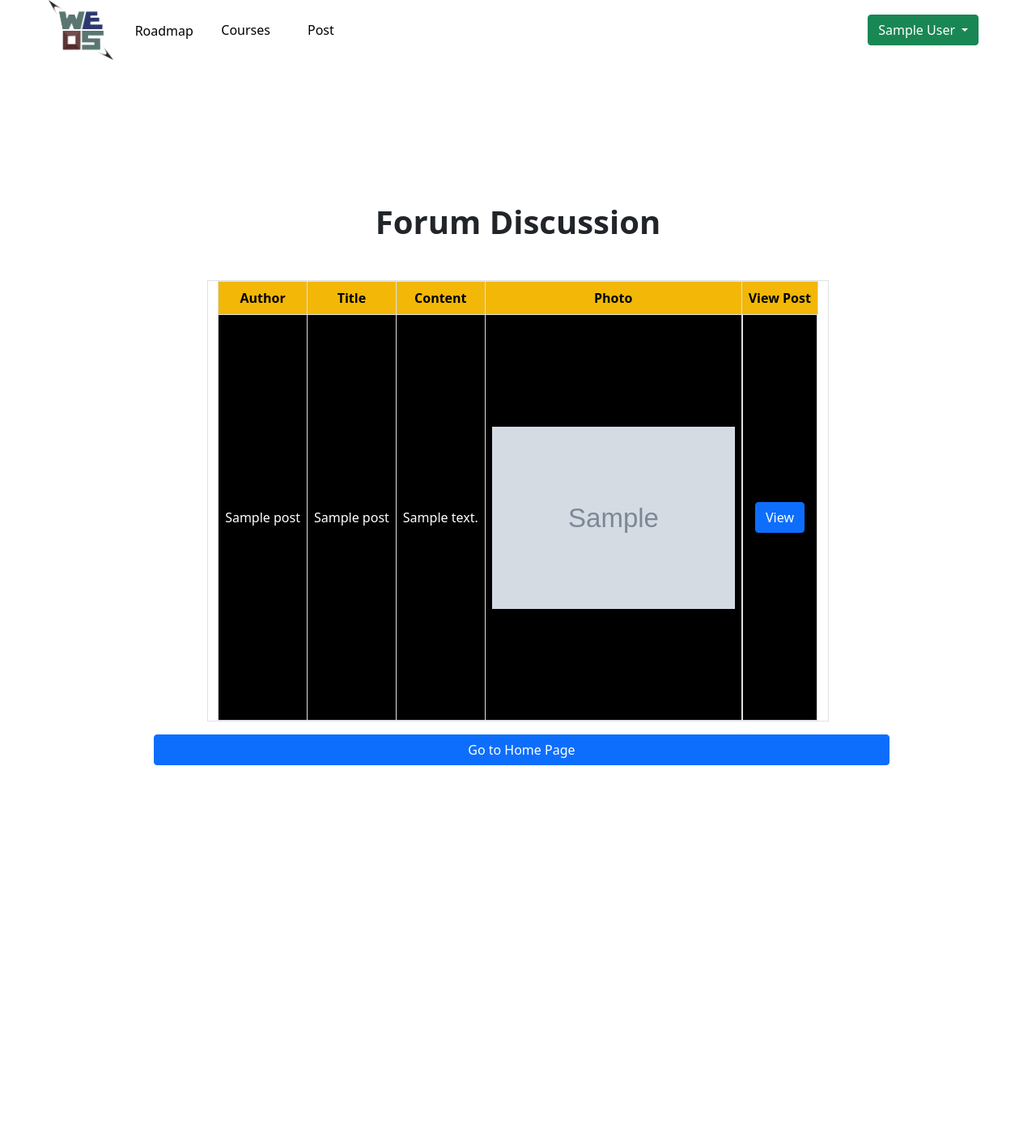
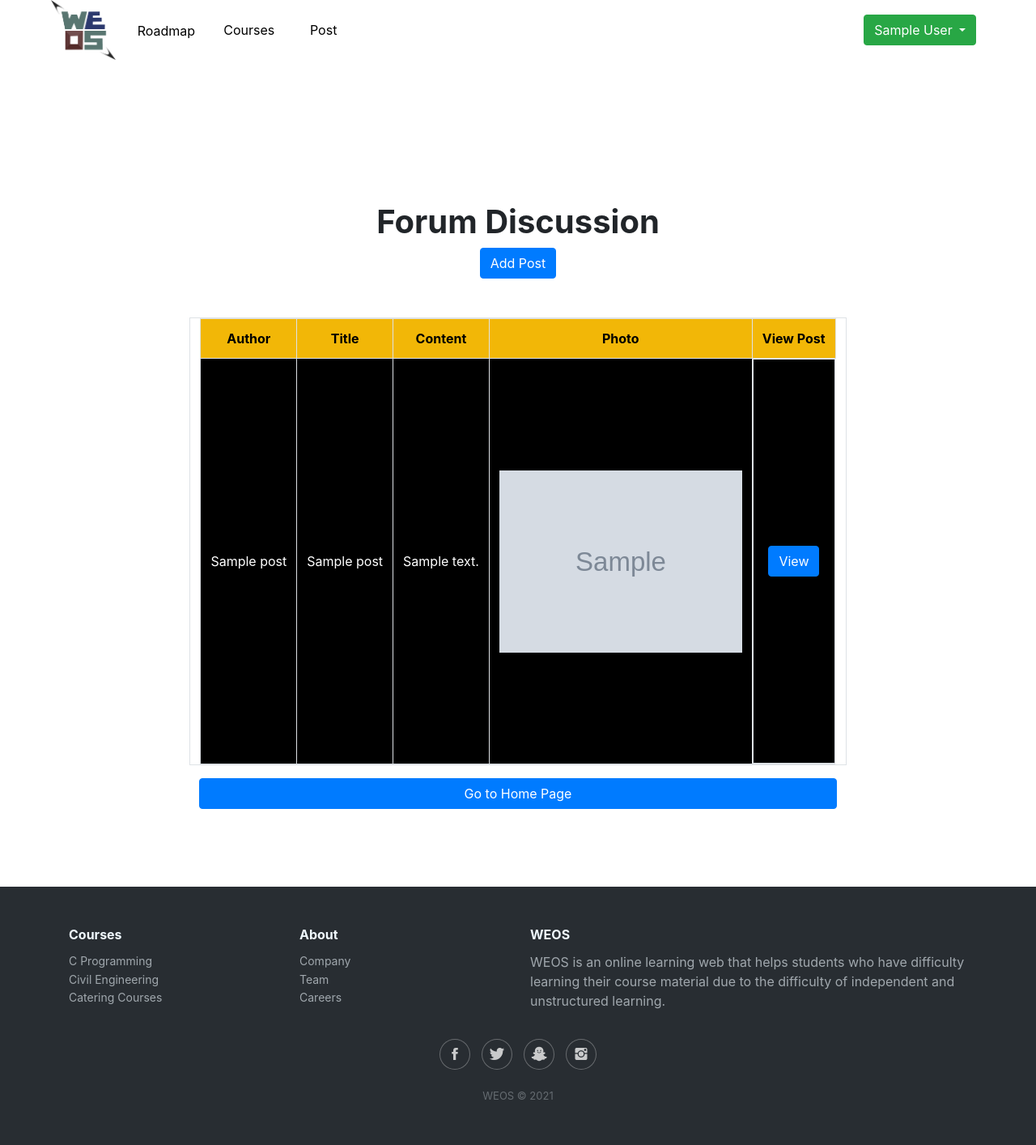
Before and after one commit to julianaliwardana/Website-Learning-WEOS, a Laravel app: page /post in a window 1280 px wide. Shown: the whole page at 81% size. Before the commit the page ends 945 px from the top, so only its background shows below. Run offline with Laravel 8, Linux system fonts and the light colour scheme; a user stored in the database is signed in; tables that the repository leaves empty hold one stand-in row (values such as "Sample post"); grey boxes marked "Sample" are stand-in pictures.

Commit message:
UI Design

```diff
--- a/app/Http/Controllers/PostController.php
+++ b/app/Http/Controllers/PostController.php
@@ -28,8 +28,7 @@ class PostController extends Controller
         $request->validate([
             'name' => 'required | max:255',
             'title' => 'required | max:255',
-            'content' => 'required',
-            'image' => 'required'
+            'content' => 'required'
         ]);
 
         $post = new Post();
--- a/resources/views/Post/detail.blade.php
+++ b/resources/views/Post/detail.blade.php
@@ -9,7 +9,7 @@
         <p>{{$viewPost->content}}</p>
     </div>
 </div>
-@include('comment/read')
+<!-- @include('comment/read') -->
 @yield('content2')
 @include('comment/create')
 @yield('content3')
--- a/resources/views/Post/form.blade.php
+++ b/resources/views/Post/form.blade.php
@@ -7,9 +7,9 @@
             <form action="{{ route('get-post') }}" method="POST" enctype="multipart/form-data">
                 @csrf
                 <div class="form-group">
-                    <p class="mb-2 mt-4 fw-bold">Name</p>
+                    <p class="mb-2 mt-4 fw-bold">Materi Courses</p>
                     <input type="text" name="name" class="form-control @error('name') is-invalid @enderror"
-                        placeholder="Enter your Name">
+                        placeholder="Enter your courses">
                     @error('name')
                         <div class="invalid-feedback">{{ $message }}</div>
                     @enderror
--- a/resources/views/Post/post.blade.php
+++ b/resources/views/Post/post.blade.php
@@ -1,7 +1,10 @@
 @extends('layouts.app')
 
 @section('content')
-<h1 class="text-center fw-bold" style="margin-top:100px;">Forum Discussion</h1>
+<div class="container text-center">
+    <h1 class="text-center fw-bold" style="margin-top:100px;">Forum Discussion</h1>
+    <a href="{{ route('form-post') }}"><button class="btn btn-primary">Add Post</button></a>
+</div>
 <div class="container mt-5 d-flex align-items-center justify-content-center">
     <div class="row">
         <table class="table table-striped table-bordered align-middle d-flex align-items-center justify-content-center text-center my-auto " style="width:100%">
@@ -48,5 +51,7 @@
         </table>
     </div>
 </div>
-<a href="{{ url('/home') }}" name="next-page" class="btn btn-primary text-white mt-3" style="width: 71%; margin-left: 190px;">Go to Home Page</a>
+<div class="container text-center">
+    <a href="{{ url('/home') }}" name="next-page" class="btn btn-primary text-white mt-3" style="width: 71%;">Go to Home Page</a>
+</div>
 @endsection
--- a/resources/views/Profile/read.blade.php
+++ b/resources/views/Profile/read.blade.php
@@ -5,7 +5,7 @@
     <div class="row">
         @foreach ($profiles as $profile)
             @if (Auth::id() === $profile->user_id)
-                <h1>Hello My name is{{$profile->name}}</h1>
+                <h1>Hello My name is {{$profile->name}}</h1>
                 <h4 class="mb-5"> My Birthday is {{$profile->date_of_birth}}</h4>
                 <h4>My job is {{$profile->job}}</h4>
             @endif
--- a/resources/views/layouts/app.blade.php
+++ b/resources/views/layouts/app.blade.php
@@ -22,7 +22,8 @@
 
     {{-- Bootstrap --}}
     <link href="https://cdn.jsdelivr.net/npm/bootstrap@5.1.0/dist/css/bootstrap.min.css" rel="stylesheet" integrity="sha384-KyZXEAg3QhqLMpG8r+8fhAXLRk2vvoC2f3B09zVXn8CA5QIVfZOJ3BCsw2P0p/We" crossorigin="anonymous">
-
+    <link rel="stylesheet" href="https://cdnjs.cloudflare.com/ajax/libs/twitter-bootstrap/4.1.3/css/bootstrap.min.css">
+    <link rel="stylesheet" href="https://cdnjs.cloudflare.com/ajax/libs/ionicons/2.0.1/css/ionicons.min.css">
 </head>
 <body>
     <div id="app">
@@ -99,14 +100,14 @@
                 </div>
                 <div class="col-lg-1 col-md-2 col-sm-6">
                     <div class="btn-group">
-                        <a href="#" id="courses">Roadmap</a>
+                        <a href="{{ route('show-roadmap') }}" id="courses">Roadmap</a>
                     </div>
                 </div>
                 <div class="col-lg-1 col-md-2 col-sm-6">
                     <a href="#" id="courses">Courses</a>
                 </div>
                 <div class="col-lg-1 col-md-2 col-sm-6">
-                    <a href="#" id="forms">Post</a>
+                    <a href="{{ route('list-post') }}" id="forms">Post</a>
                 </div>
                 @guest
                     <div class="col-lg-1 offset-lg-5 col-md-1 offset-md-1 col-sm-6 btn btn-success">
@@ -146,6 +147,38 @@
         <main style="padding-top: 150px;">
             @yield('content')
         </main>
+
+    <div class="footer-dark">
+        <footer>
+            <div class="container">
+                <div class="row">
+                    <div class="col-sm-6 col-md-3 item">
+                        <h3>Courses</h3>
+                        <ul>
+                            <li><a href="#">C Programming</a></li>
+                            <li><a href="#">Civil Engineering</a></li>
+                            <li><a href="#">Catering Courses</a></li>
+                        </ul>
+                    </div>
+                    <div class="col-sm-6 col-md-3 item">
+                        <h3>About</h3>
+                        <ul>
+                            <li><a href="#">Company</a></li>
+                            <li><a href="#">Team</a></li>
+                            <li><a href="#">Careers</a></li>
+                        </ul>
+                    </div>
+                    <div class="col-md-6 item text">
+                        <h3>WEOS</h3>
+                        <p>WEOS is an online learning web that helps students who have difficulty learning their course material due to the difficulty of independent and unstructured learning. </p>
+                    </div>
+                    <div class="col item social"><a href="#"><i class="icon ion-social-facebook"></i></a><a href="#"><i class="icon ion-social-twitter"></i></a><a href="#"><i class="icon ion-social-snapchat"></i></a><a href="#"><i class="icon ion-social-instagram"></i></a></div>
+                </div>
+                <p class="copyright">WEOS © 2021</p>
+            </div>
+        </footer>
+        </div>
     </div>
+    <script src="https://cdn.jsdelivr.net/npm/bootstrap@5.1.0/dist/js/bootstrap.bundle.min.js" integrity="sha384-U1DAWAznBHeqEIlVSCgzq+c9gqGAJn5c/t99JyeKa9xxaYpSvHU5awsuZVVFIhvj" crossorigin="anonymous"></script>
 </body>
 </html>
```
Also changed, not shown: resources/views/Profile/createprofile.blade.php (+7 -1 lines), resources/views/home.blade.php (+0 -30 lines), public/upload/photo/1630143833.jpg (added), public/upload/photo/1630144200.jpg (added), public/upload/photo/1630144224.jpg (added), public/upload/photo/1630144904.jpg (added), 1 other file.
